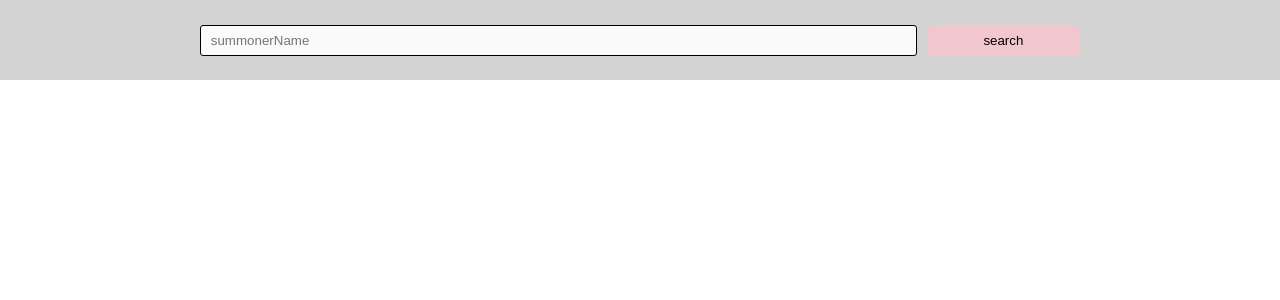
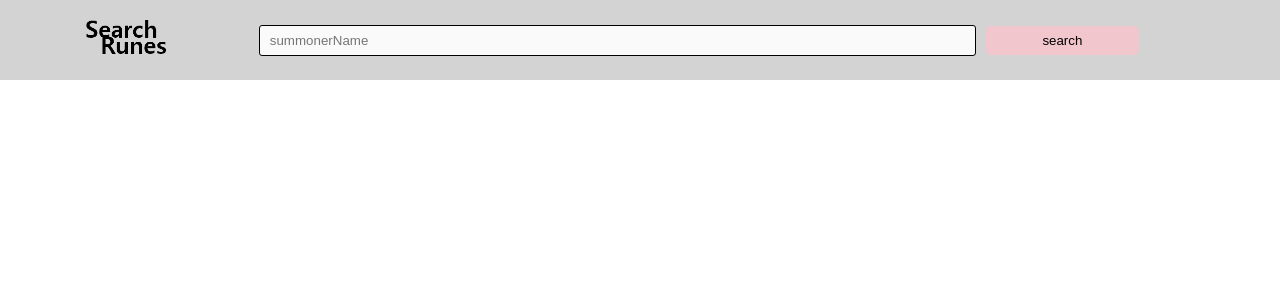
Before and after one commit to jgus52/lol_runeSearcher, a React (Create React App) app: page / in a window 1280 px wide. Shown: the top 300 px of the page. Built offline with nearby package versions, Linux system fonts and the light colour scheme.

Commit message:
add logo

```diff
--- a/src/Home.js
+++ b/src/Home.js
@@ -13,6 +13,7 @@ import Player from "./comp/Player";
 import Search from "./comp/Search";
 import RuneTooltip from "./comp/RuneTooltip";
 import LeagueInfo from "./comp/LeagueInfos";
+import logo from "./logoSmall.png";
 
 const GETOPPONENT_QUERY = gql`
   query getOpponent($summonerName: String!) {
@@ -120,6 +121,7 @@ const Home = () => {
     return (
       <Layout>
         <InputContainer>
+          <img src={logo} alt="logo" style={{ width: 118, height: 66 }} />
           <form onSubmit={handleSubmit(onSubmit)}>
             <Input
               {...register("summonerName")}
```
Also changed, not shown: src/logoSmall.png (added).
